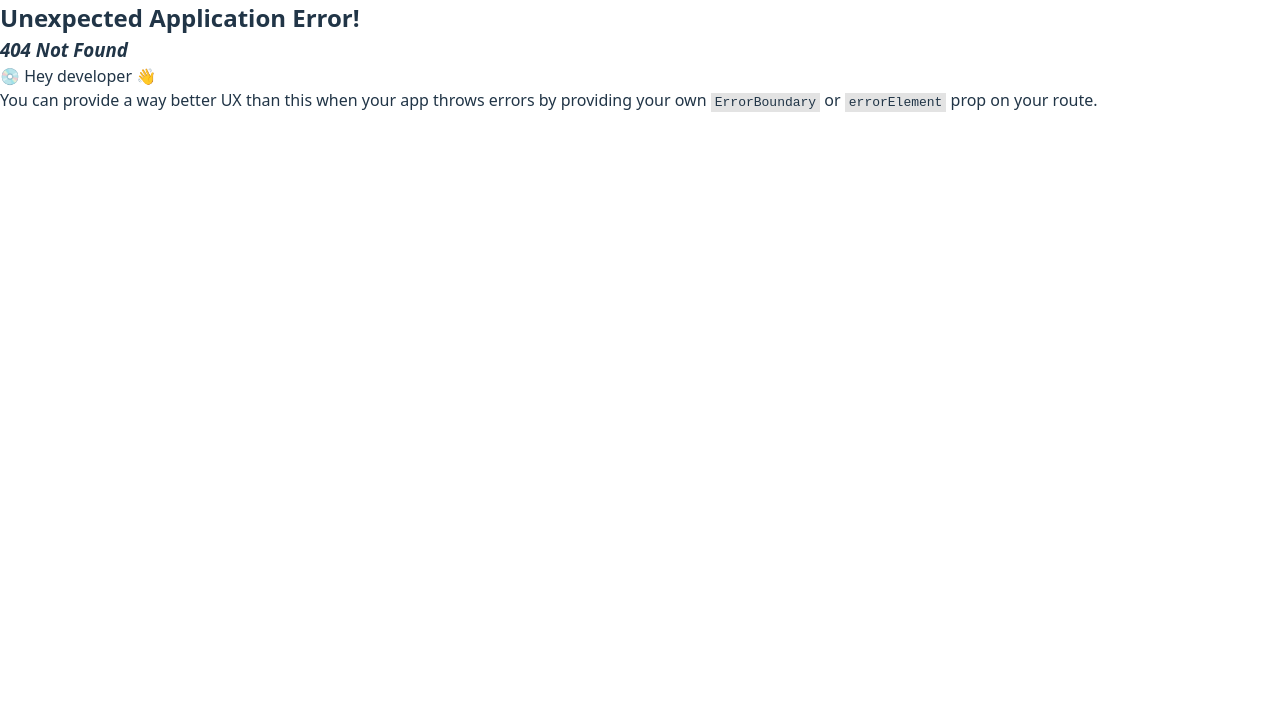
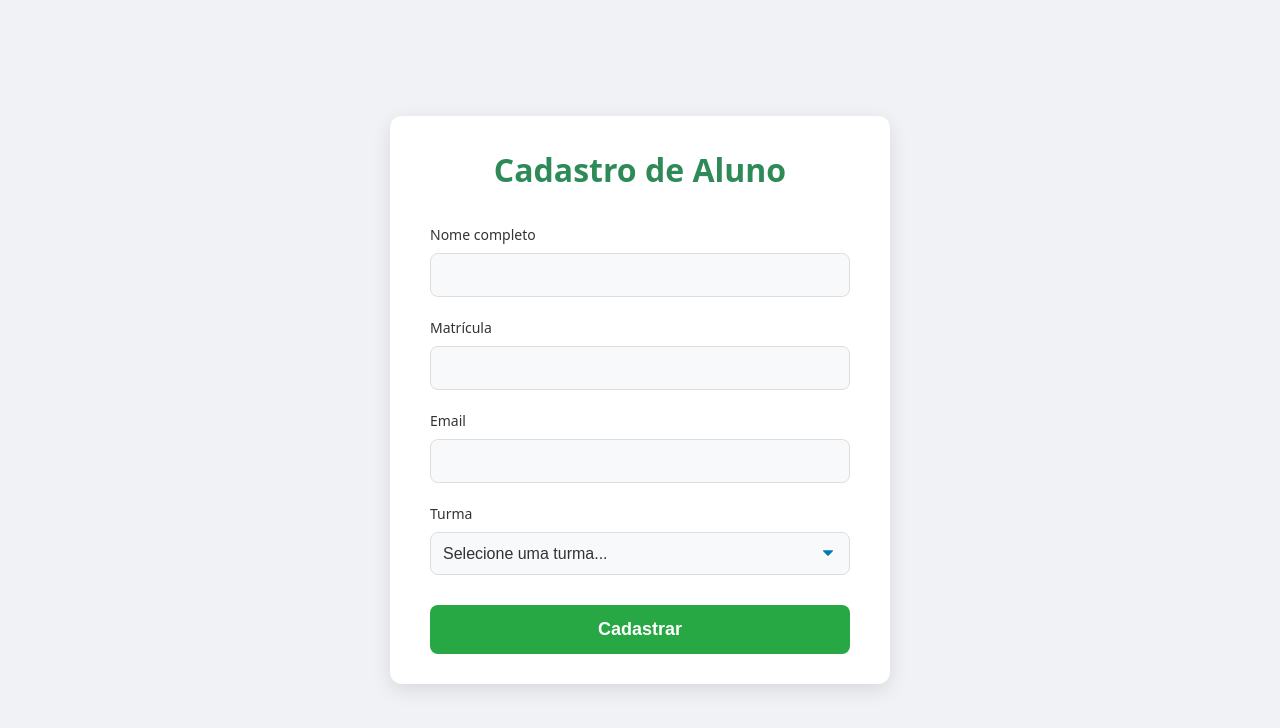
Before and after one commit to MarcosBarros1/Sistema-de-reposicao-de-aulas, a React (Vite) app in the folder Frontend/: page /cadastro/aluno in a window 1280 px wide. Before the commit this address had no page. Shown: the top 728 px of the page. Built offline with nearby package versions, Linux system fonts and the light colour scheme.

Commit message:
Adição da página de Cadastro de Aluno

```diff
--- /dev/null
+++ b/Frontend/src/pages/CadastroAlunoPage/CadastroAlunoPage.css
@@ -0,0 +1,2 @@
+/* Reutiliza todos os estilos da página de cadastro principal */
+@import '../CadastroPage/CadastroPage.css';
--- /dev/null
+++ b/Frontend/src/pages/CadastroAlunoPage/CadastroAlunoPage.jsx
@@ -0,0 +1,102 @@
+import React, { useState } from 'react';
+import { useNavigate } from 'react-router-dom';
+import './CadastroAlunoPage.css'; // Vamos reutilizar os estilos da outra página
+
+// Dados de exemplo para o seletor de turmas
+const mockTurmas = [
+  { id: 'engsoft241', nome: 'Engenharia de Software - 2024.1' },
+  { id: 'redes241', nome: 'Redes de Computadores - 2024.1' },
+  { id: 'info232', nome: 'Técnico em Informática - 2023.2' },
+];
+
+const CadastroAlunoPage = () => {
+  const navigate = useNavigate();
+  const [formData, setFormData] = useState({
+    nome: '',
+    matricula: '',
+    email: '',
+    turma: '',
+  });
+
+  const handleInputChange = (event) => {
+    const { name, value } = event.target;
+    setFormData(prevData => ({
+      ...prevData,
+      [name]: value,
+    }));
+  };
+
+  const handleSubmit = (event) => {
+    event.preventDefault();
+    console.log('Dados do Aluno:', formData);
+    alert('Aluno cadastrado com sucesso! (simulação)');
+    navigate('/'); // Redireciona para uma página principal ou de login
+  };
+
+  return (
+    <div className="cadastro-container">
+      <div className="cadastro-card">
+        <h1 className="cadastro-title">Cadastro de Aluno</h1>
+        <form onSubmit={handleSubmit}>
+          <div className="form-group">
+            <label htmlFor="nome">Nome completo</label>
+            <input
+              type="text"
+              id="nome"
+              name="nome"
+              value={formData.nome}
+              onChange={handleInputChange}
+              required
+            />
+          </div>
+
+          <div className="form-group">
+            <label htmlFor="matricula">Matrícula</label>
+            <input
+              type="text"
+              id="matricula"
+              name="matricula"
+              value={formData.matricula}
+              onChange={handleInputChange}
+              required
+            />
+          </div>
+
+          <div className="form-group">
+            <label htmlFor="email">Email</label>
+            <input
+              type="email"
+              id="email"
+              name="email"
+              value={formData.email}
+              onChange={handleInputChange}
+              required
+            />
+          </div>
+
+          <div className="form-group">
+            <label htmlFor="turma">Turma</label>
+            <select
+              id="turma"
+              name="turma"
+              value={formData.turma}
+              onChange={handleInputChange}
+              required
+            >
+              <option value="" disabled>Selecione uma turma...</option>
+              {mockTurmas.map((turma) => (
+                <option key={turma.id} value={turma.id}>
+                  {turma.nome}
+                </option>
+              ))}
+            </select>
+          </div>
+
+          <button type="submit" className="submit-button">Cadastrar</button>
+        </form>
+      </div>
+    </div>
+  );
+};
+
+export default CadastroAlunoPage;
```
Also changed, not shown: Frontend/src/routes.jsx (+14 -9 lines).
